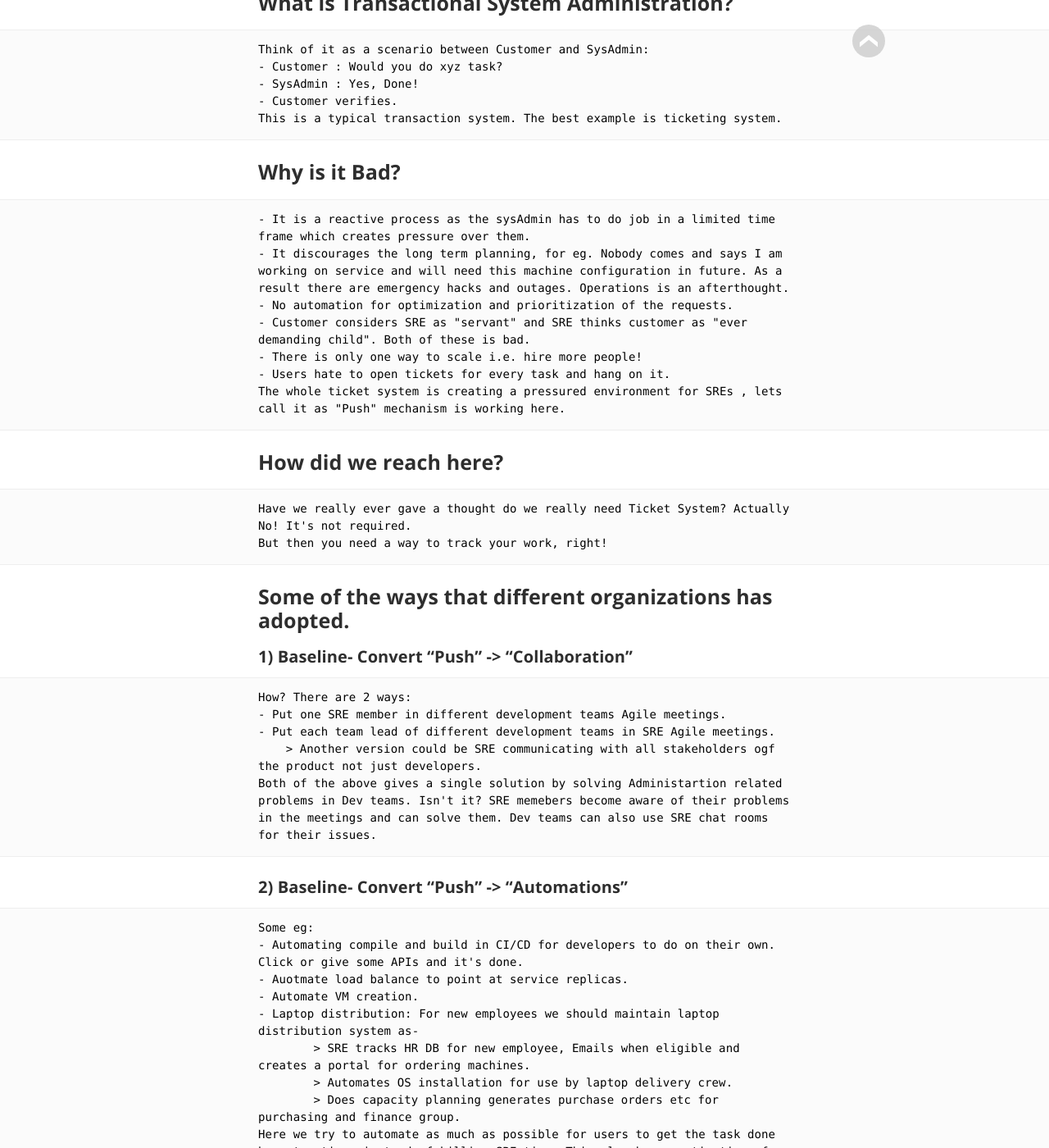
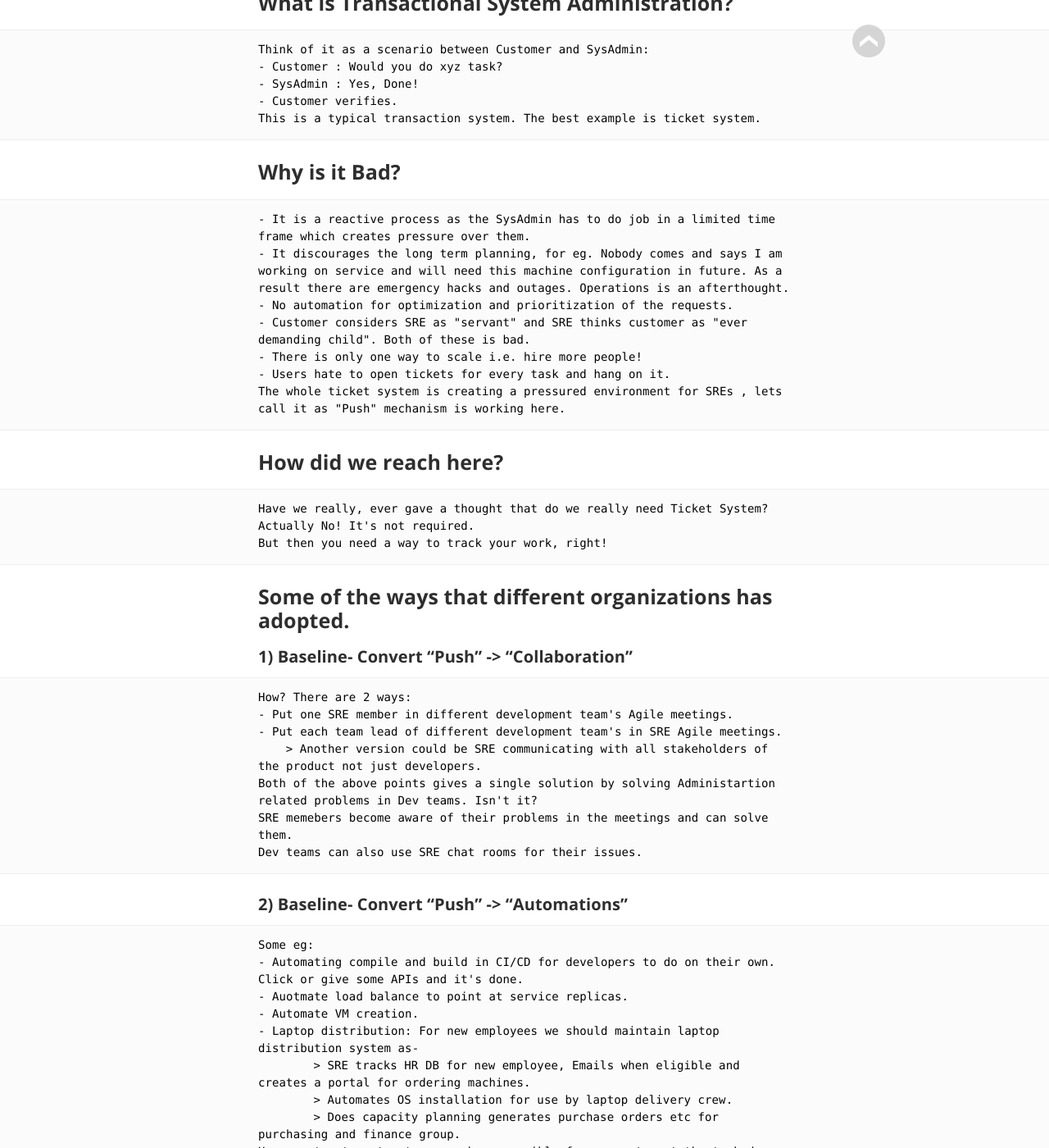
Before and after one commit to agrawalpoonam/agarwalpoonam.github.io, a Jekyll site: the page built from _posts/2019-01-06-Transactional System Administration Vs Service Centric Model in SRE.md, in a window 1280 px wide and 1400 px high, scrolled down 689 px. Shown: the whole window at 82% size. Built offline with Jekyll 4.4.1, drawn with Linux system fonts in a browser that asks for light colours; some web fonts are replaced; some of the changed text lies outside the part shown.

Commit message:
Adding SRE blog

```diff
--- a/_posts/2019-01-06-Transactional System Administration Vs Service Centric Model in SRE.md
+++ b/_posts/2019-01-06-Transactional System Administration Vs Service Centric Model in SRE.md
@@ -11,10 +11,10 @@
 	- Customer : Would you do xyz task?
 	- SysAdmin : Yes, Done!
 	- Customer verifies.
-	This is a typical transaction system. The best example is ticketing system.
+	This is a typical transaction system. The best example is ticket system.
 
 ### Why is it Bad?
-	- It is a reactive process as the sysAdmin has to do job in a limited time frame which creates pressure over them.
+	- It is a reactive process as the SysAdmin has to do job in a limited time frame which creates pressure over them.
 	- It discourages the long term planning, for eg. Nobody comes and says I am working on service and will need this machine configuration in future. As a result there are emergency hacks and outages. Operations is an afterthought.
 	- No automation for optimization and prioritization of the requests.
 	- Customer considers SRE as "servant" and SRE thinks customer as "ever demanding child". Both of these is bad.
@@ -23,16 +23,19 @@
 	The whole ticket system is creating a pressured environment for SREs , lets call it as "Push" mechanism is working here.
 
 ### How did we reach here?
-	Have we really ever gave a thought do we really need Ticket System? Actually No! It's not required.
+	Have we really, ever gave a thought that do we really need Ticket System?
+	Actually No! It's not required.
 	But then you need a way to track your work, right!
 
 ### Some of the ways that different organizations has adopted.
 #### 1) Baseline- Convert "Push" -> "Collaboration"
 	How? There are 2 ways:
-	- Put one SRE member in different development teams Agile meetings.
-	- Put each team lead of different development teams in SRE Agile meetings.
-		> Another version could be SRE communicating with all stakeholders ogf the product not just developers.
-	Both of the above gives a single solution by solving Administartion related problems in Dev teams. Isn't it? SRE memebers become aware of their problems in the meetings and can solve them. Dev teams can also use SRE chat rooms for their issues.
+	- Put one SRE member in different development team's Agile meetings.
+	- Put each team lead of different development team's in SRE Agile meetings.
+		> Another version could be SRE communicating with all stakeholders of the product not just developers.
+	Both of the above points gives a single solution by solving Administartion related problems in Dev teams. Isn't it?
+	SRE memebers become aware of their problems in the meetings and can solve them.
+	Dev teams can also use SRE chat rooms for their issues.
 
 #### 2) Baseline- Convert "Push" -> "Automations"
 	Some eg:
@@ -43,7 +46,7 @@
 			> SRE tracks HR DB for new employee, Emails when eligible and creates a portal for ordering machines.
 			> Automates OS installation for use by laptop delivery crew.
 			> Does capacity planning generates purchase orders etc for purchasing and finance group.
-	Here we try to automate as much as possible for users to get the task done by automations instead of killing SRE time. This also keeps motivation of SRE high.
+	Here we try to automate as much as possible for users to get the task done by automations instead of killing SRE's time. This also keeps motivation of SRE high.
 
 #### 3) Baseline- Convert "Push" -> "Pull"
 	Use Kanban boards, some good eg are:
@@ -53,7 +56,7 @@
 <div><figure><img src="{{ site.github.url }}/media/img/kanban-board.png" /><figcaption></figcaption></figure></div>
 
 	- Assign 3 task per person in action per week. You pull 3 tasks through system per week.
-	This way everyone could prioritize their tasks. It's upto the product management to decide on high loads whether prioritize or hire more people.
+	This way everyone could prioritize their tasks. It's upto the product management to decide in case of high loads whether prioritize the tasks or hire more people.
 
 
 Some References:
```
